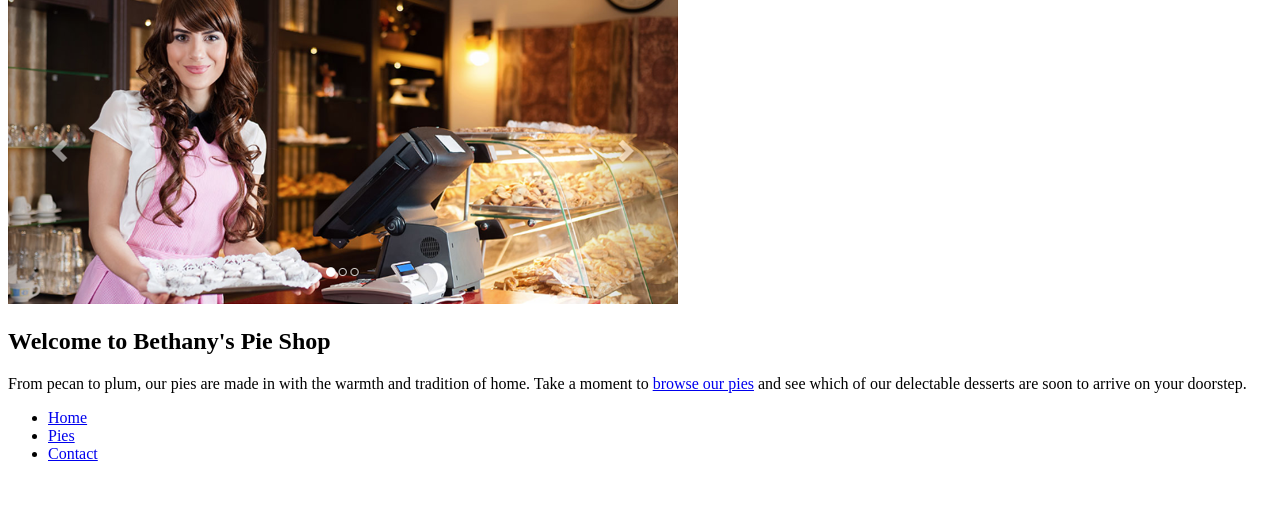
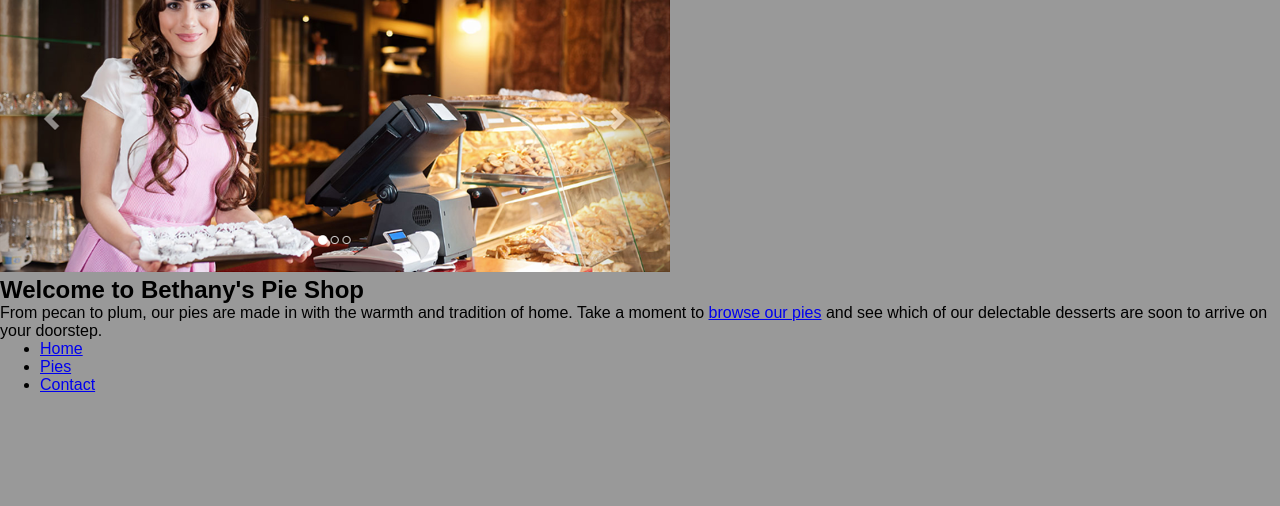
Before and after one commit to satishgupta07/HTML-CSS-and-JavaScript, a plain HTML site: page index.html in a window 1280 px wide. Shown: the part 294-800 px from the top of the page. Drawn offline with Linux system fonts and the light colour scheme.

Commit message:
Applying Global Styles
Signed-off-by: unknown <satishgupta.cse01@gmail.com>

```diff
--- a/index.html
+++ b/index.html
@@ -3,6 +3,7 @@
 <head>
     <meta charset="UTF-8">
     <meta name="viewport" content="width=device-width, initial-scale=1.0">
+    <link rel="stylesheet" href="site.css" type="text/css">
     <title>Bethany's Pie Shop</title>
 </head>
 <body>
--- a/site.css
+++ b/site.css
@@ -0,0 +1,12 @@
+* {
+    margin: 0;
+}
+
+html, body {
+    height: 100%;
+}
+
+body {
+    font-family: Arial, Helvetica, sans-serif;
+    background-color: #999;
+}
```
